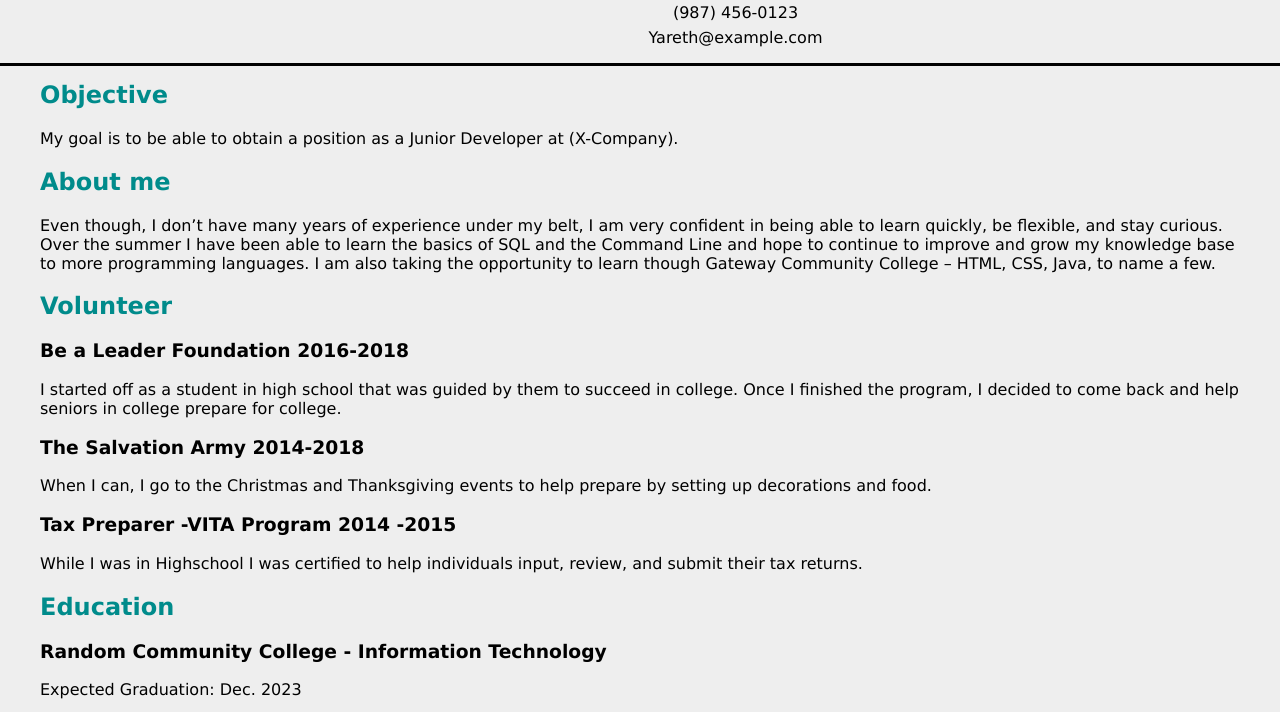
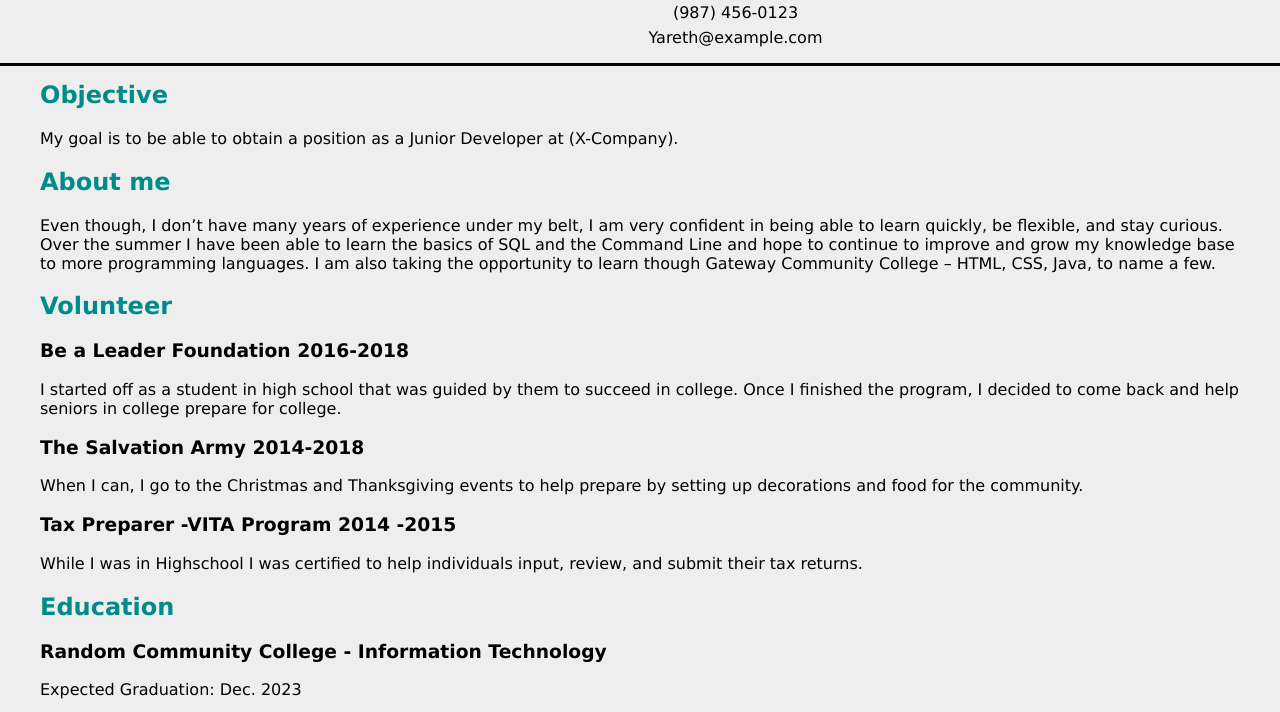
Before and after one commit to Wonder3r/Resume, a plain HTML site: page index.html in a window 1280 px wide. Shown: the part 88-800 px from the top of the page. Drawn offline with Linux system fonts and the light colour scheme.

Commit message:
Update index.html

```diff
--- a/index.html
+++ b/index.html
@@ -48,7 +48,7 @@
           back and help seniors in college prepare for college.
         </p>
         <h3>The Salvation Army 2014-2018</h3>
-        <p>When I can, I go to the Christmas and Thanksgiving events to help prepare by setting up decorations and food.</p>
+        <p>When I can, I go to the Christmas and Thanksgiving events to help prepare by setting up decorations and food for the community.</p>
         <h3>Tax Preparer -VITA Program 2014 -2015</h3>
         <p>
           While I was in Highschool I was certified to help individuals input,
```
